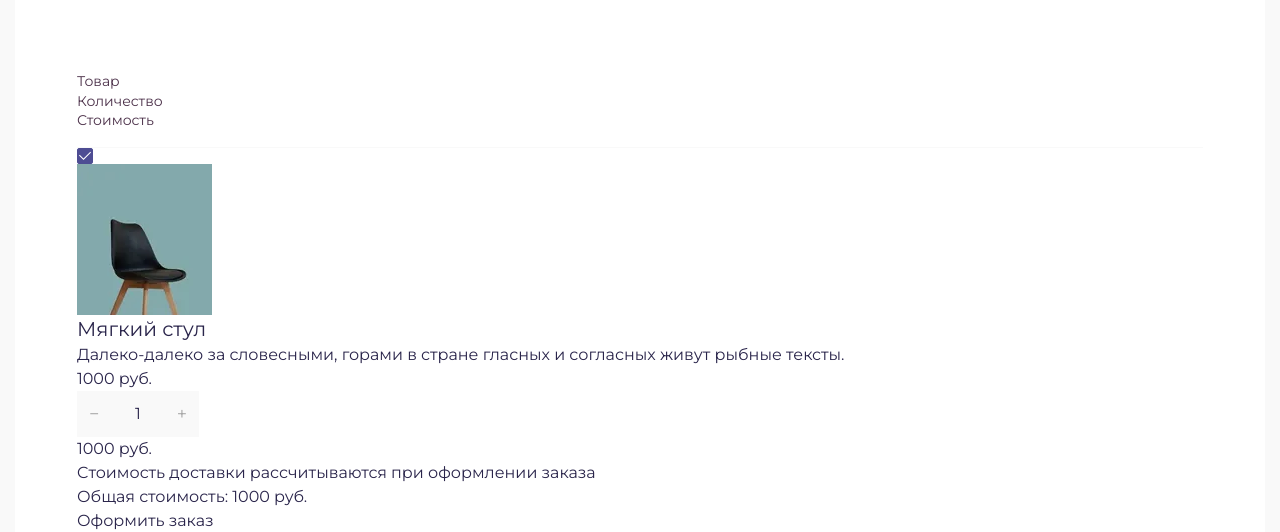
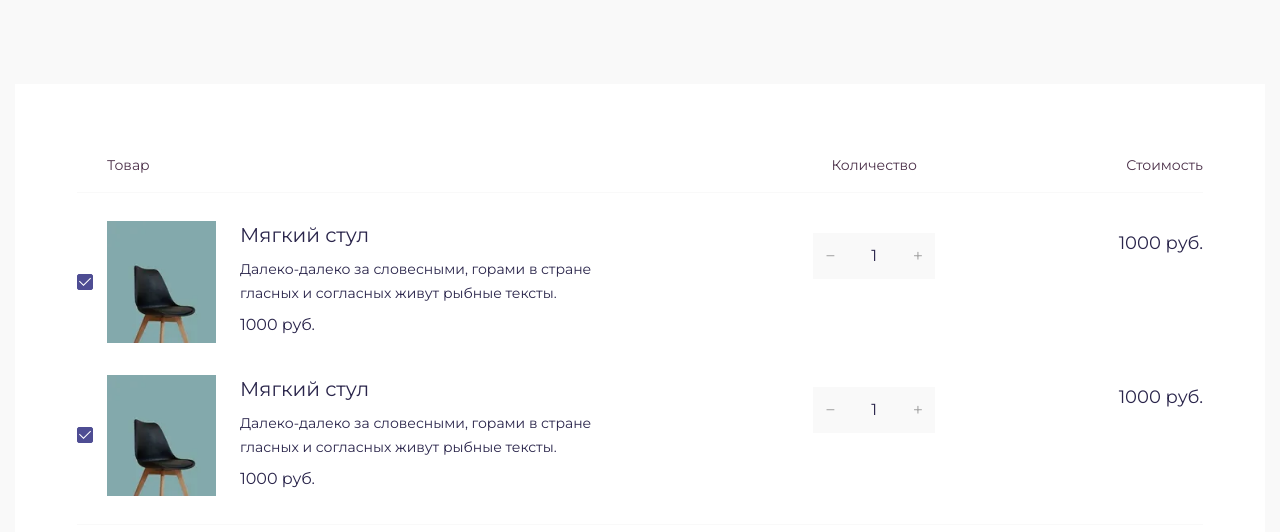
Before and after one commit to not-iron-yury/Seats, a website: page src/html/сart.html in a window 1280 px wide. Shown: the top 532 px of the page. Drawn offline with nearby package versions, Linux system fonts and the light colour scheme; files that its build step writes are made by us from their sources; files whose address does not match are found by name.

Commit message:
Написание и декомпозиция стилей для "корзины"
Changes to be committed:
	modified:   src/html/blocks/cart-section.html
	modified:   src/html/blocks/hero/small--catalog.html
	modified:   src/scss/UI/_buttons.scss
	modified:   src/scss/UI/_icons.scss
	modified:   src/scss/blocks/_footer.scss
	new file:   src/scss/blocks/cart-section/cart-footer.scss
	new file:   src/scss/blocks/cart-section/cart-header.scss
	new file:   src/scss/blocks/cart-section/cart-list.scss
	new file:   src/scss/blocks/cart-section/cart-product.scss
	new file:   src/scss/blocks/cart-section/cart.scss
	deleted:    src/scss/blocks/cart/cart.scss
	modified:   src/scss/blocks/hero.scss

```diff
--- a/src/html/blocks/cart-section.html
+++ b/src/html/blocks/cart-section.html
@@ -3,12 +3,64 @@
     <div class="cart__content">
       <header class="cart-header cart__header">
         <ul class="cart-header__list">
-          <li class="cart-header__item">Товар</li>
-          <li class="cart-header__item">Количество</li>
-          <li class="cart-header__item">Стоимость</li>
+          <li class="cart-header__item cart-header__item_name">Товар</li>
+          <li class="cart-header__item cart-header__item_quantity">Количество</li>
+          <li class="cart-header__item cart-header__item_cost">Стоимость</li>
         </ul>
       </header>
-      <ul class="cart__list">
+      <ul class="cart-list cart__list">
+        <li class="cart-item cart__item">
+          <div class="cart-item__choice">
+            <label class="filter__label" for="p0001-chosen">
+              <input type="checkbox" id="p0001-chosen" class="checkbox" value="true" checked />
+            </label>
+          </div>
+          <article data-product-id="p0001" class="cart-product cart-item__product">
+            <picture>
+              <source srcset="./img/image-cart.webp 1x, ./img/image-cart@2x.webp 2x" type="image/webp" />
+              <source srcset="./img/image-cart.jpg 1x, ./img/image-cart@2x.jpg 2x" type="image/jpeg" />
+              <img
+                src="./img/image-cart.jpg"
+                srcset="./img/image-cart.jpg 1x, ./img/image-cart@2x.jpg 2x"
+                alt="мягкий стул"
+                loading="lazy"
+                class="cart-product__image"
+                width="135"
+                height="151"
+              />
+            </picture>
+            <div class="cart-product__specs">
+              <h2 class="title-20 cart-product__title">Мягкий стул</h2>
+              <p class="cart-product__descr">
+                Далеко-далеко за словесными, горами в стране гласных и согласных живут рыбные тексты.
+              </p>
+              <p class="cart-product__price"><span class="cart-product__price-value">1000</span> руб.</p>
+            </div>
+          </article>
+          <div class="quantity cart-item__quantity">
+            <div class="quantity__control quantity__control--cart">
+              <button type="button" class="quantity__btn quantity__btn-decrease" aria-label="Уменьшить количество">
+                −
+              </button>
+              <label class="quantity__label" for="quantity-input-p0001">
+                <input
+                  type="number"
+                  id="quantity-input-p0001"
+                  class="quantity__input"
+                  name="quantity"
+                  min="1"
+                  value="1"
+                />
+              </label>
+              <button type="button" class="quantity__btn quantity__btn-increase" aria-label="Увеличить количество">
+                +
+              </button>
+            </div>
+          </div>
+          <div class="cart-item-total cart-item__total">
+            <p class="cart-item-total__cost"><span class="cart-item-total__value">1000</span> руб.</p>
+          </div>
+        </li>
         <li class="cart-item cart__item">
           <div class="cart-item__choice">
             <label class="filter__label" for="p0001-chosen">
--- a/src/scss/UI/_buttons.scss
+++ b/src/scss/UI/_buttons.scss
@@ -18,13 +18,8 @@
     min-width: 280px;
   }
 
-  // &--color-primary {
-  //   color: var(--white);
-  //   background-color: var(--color-dark-primary);
-  // }
-
   &--color-primary-light {
-    color: var(--white);
+    color: var(--color-white);
     background-color: var(--color-primary);
     &:hover {
       background-color: var(--color-border-dark);
@@ -41,6 +36,6 @@
 
   &--color-white {
     color: var(--color-dark-primary);
-    background-color: var(--white);
+    background-color: var(--color-white);
   }
 }
--- a/src/scss/UI/_icons.scss
+++ b/src/scss/UI/_icons.scss
@@ -20,7 +20,7 @@
   &--pinterest,
   &--skype,
   &--twitter {
-    fill: var(--white);
+    fill: var(--color-white);
     transition: fill 0.25s ease-in-out;
     &:hover {
       fill: var(--color-primary);
--- a/src/scss/blocks/_footer.scss
+++ b/src/scss/blocks/_footer.scss
@@ -1,5 +1,5 @@
 .footer {
-  color: var(--white);
+  color: var(--color-white);
   background-color: var(--color-dark-primary);
 
   svg {
--- /dev/null
+++ b/src/scss/blocks/cart-section/cart-footer.scss
@@ -0,0 +1,25 @@
+.cart-footer {
+  display: flex;
+  justify-content: space-between;
+
+  &__delivery-info {
+    font-size: 14px;
+  }
+
+  &__footer-summary {
+    margin-bottom: 16px;
+  }
+
+  &__total-price {
+    margin-bottom: 16px;
+    font-size: 20px;
+  }
+
+  &__total-value {
+    margin-left: 10px;
+    font-size: 24px;
+  }
+
+  &__order-button {
+  }
+}
--- /dev/null
+++ b/src/scss/blocks/cart-section/cart-header.scss
@@ -0,0 +1,23 @@
+.cart-header {
+  font-size: 14px;
+  line-height: 140%;
+  color: var(--color-dark-primary);
+
+  &__list {
+    display: grid;
+    grid-template-columns: 6fr 2fr 2fr;
+    padding-left: 30px;
+  }
+
+  &__item {
+    &_name {
+      text-align: left;
+    }
+    &_quantity {
+      text-align: center;
+    }
+    &_cost {
+      text-align: right;
+    }
+  }
+}
--- /dev/null
+++ b/src/scss/blocks/cart-section/cart-list.scss
@@ -0,0 +1,32 @@
+.cart-list {
+  padding: 28px 0;
+  border-top: 1px solid var(--color-light-grey);
+  border-bottom: 1px solid var(--color-light-grey);
+}
+.cart-item {
+  display: grid;
+  grid-template-columns: 30px 6fr 2fr 2fr;
+  &:not(:last-child) {
+    margin-bottom: 32px;
+  }
+  &__choice {
+    align-self: center;
+  }
+
+  &__product {
+  }
+
+  &__quantity {
+    padding-top: 12px;
+    justify-self: center;
+  }
+
+  &__total {
+    padding-top: 10px;
+    justify-self: right;
+  }
+
+  &-total__cost {
+    font-size: 18px;
+  }
+}
--- /dev/null
+++ b/src/scss/blocks/cart-section/cart-product.scss
@@ -0,0 +1,18 @@
+.cart-product {
+  display: flex;
+
+  &__image {
+    max-width: 109px;
+    margin-right: 24px;
+  }
+
+  &__specs {
+    max-width: 400px;
+    & :not(:last-child) {
+      margin-bottom: 8px;
+    }
+  }
+  &__descr {
+    font-size: 14px;
+  }
+}
--- /dev/null
+++ b/src/scss/blocks/cart-section/cart.scss
@@ -0,0 +1,24 @@
+.cart {
+  padding: 84px 0;
+  background-color: var(--color-light-grey);
+
+  &__content {
+    max-width: 1280px;
+    padding: 72px 62px 54px;
+    background-color: var(--color-white);
+  }
+
+  &__header {
+    margin-bottom: 16px;
+  }
+
+  &__list {
+    margin-bottom: 16px;
+  }
+
+  &__item {
+  }
+
+  &__footer {
+  }
+}
--- a/src/scss/blocks/cart/cart.scss
+++ /dev/null
@@ -1,96 +0,0 @@
-.cart {
-  background-color: var(--color-light-grey);
-
-  &__content {
-    padding: 72px 62px 54px;
-    background-color: var(--color-white);
-  }
-
-  &__header {
-  }
-
-  &__list {
-  }
-
-  &__item {
-  }
-
-  &__footer {
-  }
-}
-
-.cart-header {
-  padding-bottom: 16px;
-  font-size: 14px;
-  line-height: 140%;
-  color: var(--color-dark-primary);
-  border-bottom: 1px solid var(--color-light-grey);
-
-  &__list {
-  }
-
-  &__item {
-  }
-}
-.cart-item {
-  &__remove {
-  }
-
-  &__product {
-  }
-
-  &__quantity {
-  }
-
-  &__total {
-  }
-
-  &__total-text {
-  }
-
-  &__total-value {
-  }
-}
-.cart-product {
-  &__image {
-  }
-
-  &__specs {
-  }
-
-  &__title {
-  }
-
-  &__descr {
-  }
-
-  &__price {
-  }
-
-  &__price-value {
-  }
-}
-
-.cart-item-total {
-  &__cost {
-  }
-  &__value {
-  }
-}
-
-.cart-footer {
-  &__delivery-info {
-  }
-
-  &__footer-summary {
-  }
-
-  &__total-price {
-  }
-
-  &__total-value {
-  }
-
-  &__order-button {
-  }
-}
--- a/src/scss/blocks/hero.scss
+++ b/src/scss/blocks/hero.scss
@@ -2,7 +2,7 @@
   padding: 60px 0;
   &__flex {
     display: flex;
-    color: var(--white);
+    color: var(--color-white);
   }
   &__content {
     display: flex;
```
Also changed, not shown: src/html/blocks/hero/small--catalog.html (+1 -1 lines).
